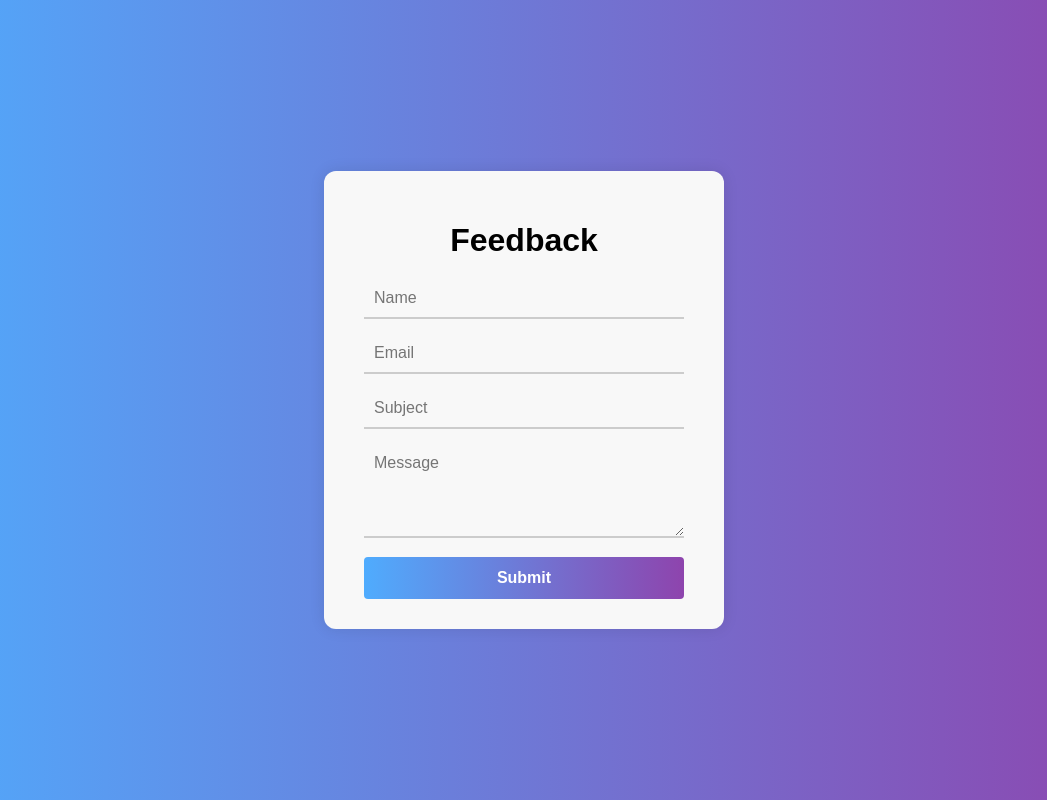
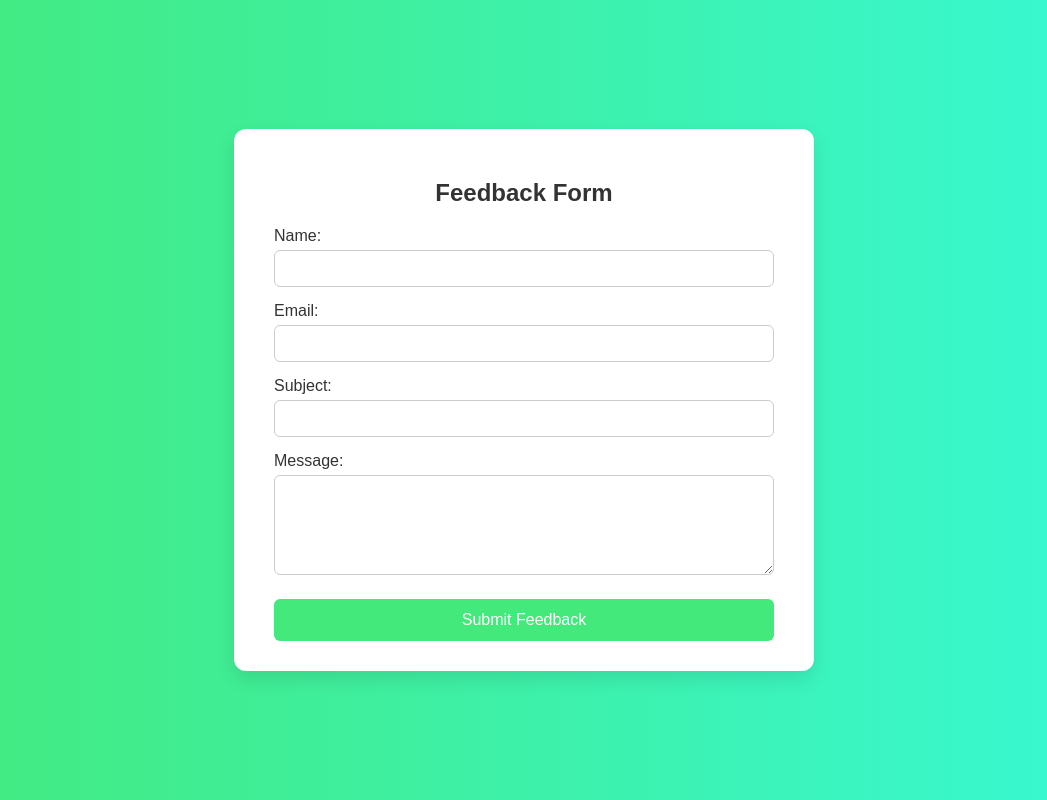
Before and after one commit to MaryShalini201202/feedback-app, a website: page index.html in a window 1280 px wide. Shown: the whole page, without its empty margins (116-1163 px from the left). Drawn offline with Linux system fonts and the light colour scheme.

Commit message:
Updated frontend UI and added form validation

```diff
--- a/index.html
+++ b/index.html
@@ -3,115 +3,151 @@
 <head>
   <meta charset="UTF-8" />
   <meta name="viewport" content="width=device-width, initial-scale=1.0"/>
-  <title>Feedback</title>
+  <title>Feedback Form</title>
   <style>
-    * {
-      box-sizing: border-box;
+    body {
       font-family: Arial, sans-serif;
-    }
-
-    body {
+      background: linear-gradient(to right, #43e97b, #38f9d7);
       margin: 0;
-      height: 100vh;
-      background: linear-gradient(to right, #4facfe, #8e44ad);
+      padding: 0;
       display: flex;
       justify-content: center;
       align-items: center;
+      height: 100vh;
     }
 
     .container {
-      background-color: #f8f8f8;
+      background: white;
+      padding: 30px 40px;
       border-radius: 12px;
-      padding: 30px 40px;
+      box-shadow: 0 8px 20px rgba(0, 0, 0, 0.1);
+      max-width: 500px;
       width: 100%;
-      max-width: 400px;
-      box-shadow: 0 0 15px rgba(0, 0, 0, 0.1);
     }
 
-    h1 {
+    h2 {
       text-align: center;
-      margin-bottom: 20px;
-      color: #000;
+      color: #333;
+    }
+
+    label {
+      display: block;
+      margin-top: 15px;
+      margin-bottom: 5px;
+      color: #333;
     }
 
     input, textarea {
       width: 100%;
       padding: 10px;
-      margin-bottom: 15px;
-      border: none;
-      border-bottom: 2px solid #ccc;
-      background: transparent;
-      font-size: 16px;
-      outline: none;
+      border-radius: 6px;
+      border: 1px solid #ccc;
+      box-sizing: border-box;
     }
 
-    input:focus, textarea:focus {
-      border-bottom-color: #4facfe;
+    textarea {
+      resize: vertical;
+      min-height: 100px;
     }
 
     button {
+      margin-top: 20px;
       width: 100%;
       padding: 12px;
+      border: none;
+      background: #43e97b;
+      color: white;
       font-size: 16px;
-      font-weight: bold;
-      border: none;
-      border-radius: 4px;
-      background: linear-gradient(to right, #4facfe, #8e44ad);
-      color: #fff;
+      border-radius: 6px;
       cursor: pointer;
-      transition: 0.3s;
     }
 
     button:hover {
-      opacity: 0.9;
+      background: #3ad67b;
     }
 
-    #successMsg {
+    .success {
       display: none;
-      color: green;
-      font-weight: bold;
-      text-align: center;
-      margin-top: 15px;
+      margin-top: 20px;
+      padding: 10px;
+      border-radius: 6px;
+      background: #d4edda;
+      color: #155724;
+      border: 1px solid #c3e6cb;
     }
   </style>
 </head>
 <body>
   <div class="container">
-    <h1>Feedback</h1>
+    <h2>Feedback Form</h2>
     <form id="feedbackForm">
-      <input type="text" name="name" placeholder="Name" required />
-      <input type="email" name="email" placeholder="Email" required />
-      <input type="text" name="subject" placeholder="Subject" required />
-      <textarea name="message" placeholder="Message" rows="4" required></textarea>
-      <button type="submit">Submit</button>
-      <p id="successMsg">✅ Feedback submitted successfully!</p>
+      <label for="name">Name:</label>
+      <input type="text" name="name" required />
+
+      <label for="email">Email:</label>
+      <input type="email" name="email" required />
+
+      <label for="subject">Subject:</label>
+      <input type="text" name="subject" required />
+
+      <label for="message">Message:</label>
+      <textarea name="message" required></textarea>
+
+      <button type="submit">Submit Feedback</button>
+
+      <div id="successMsg" class="success">
+        ✅ Feedback submitted successfully!
+      </div>
     </form>
   </div>
 
   <script>
-    const form = document.getElementById('feedbackForm');
-    const successMsg = document.getElementById('successMsg');
+    const form = document.getElementById("feedbackForm");
+    const successMsg = document.getElementById("successMsg");
 
-    form.addEventListener('submit', async (e) => {
+    form.addEventListener("submit", async (e) => {
       e.preventDefault();
+
+      // ✅ Basic client-side validation
+      const name = form.name.value.trim();
+      const email = form.email.value.trim();
+      const subject = form.subject.value.trim();
+      const message = form.message.value.trim();
+
+      if (!name || !email || !subject || !message) {
+        alert("Please fill in all fields.");
+        return;
+      }
+
+      if (!email.includes("@") || !email.includes(".")) {
+        alert("Please enter a valid email address.");
+        return;
+      }
+
+      if (message.length < 10) {
+        alert("Message must be at least 10 characters long.");
+        return;
+      }
 
       const formData = new FormData(form);
       const data = new URLSearchParams(formData);
 
       try {
-        const response = await fetch('/submit-feedback', {
-          method: 'POST',
+        const response = await fetch("/submit-feedback", {
+          method: "POST",
           body: data,
         });
 
+        const result = await response.json();
+
         if (response.ok) {
-          successMsg.style.display = 'block';
+          successMsg.style.display = "block";
           form.reset();
         } else {
-          alert('❌ Something went wrong. Please try again.');
+          alert("❌ " + result.message);
         }
       } catch (error) {
-        alert('❌ Network error. Please try again later.');
+        alert("❌ Network error. Please try again later.");
       }
     });
   </script>
```
